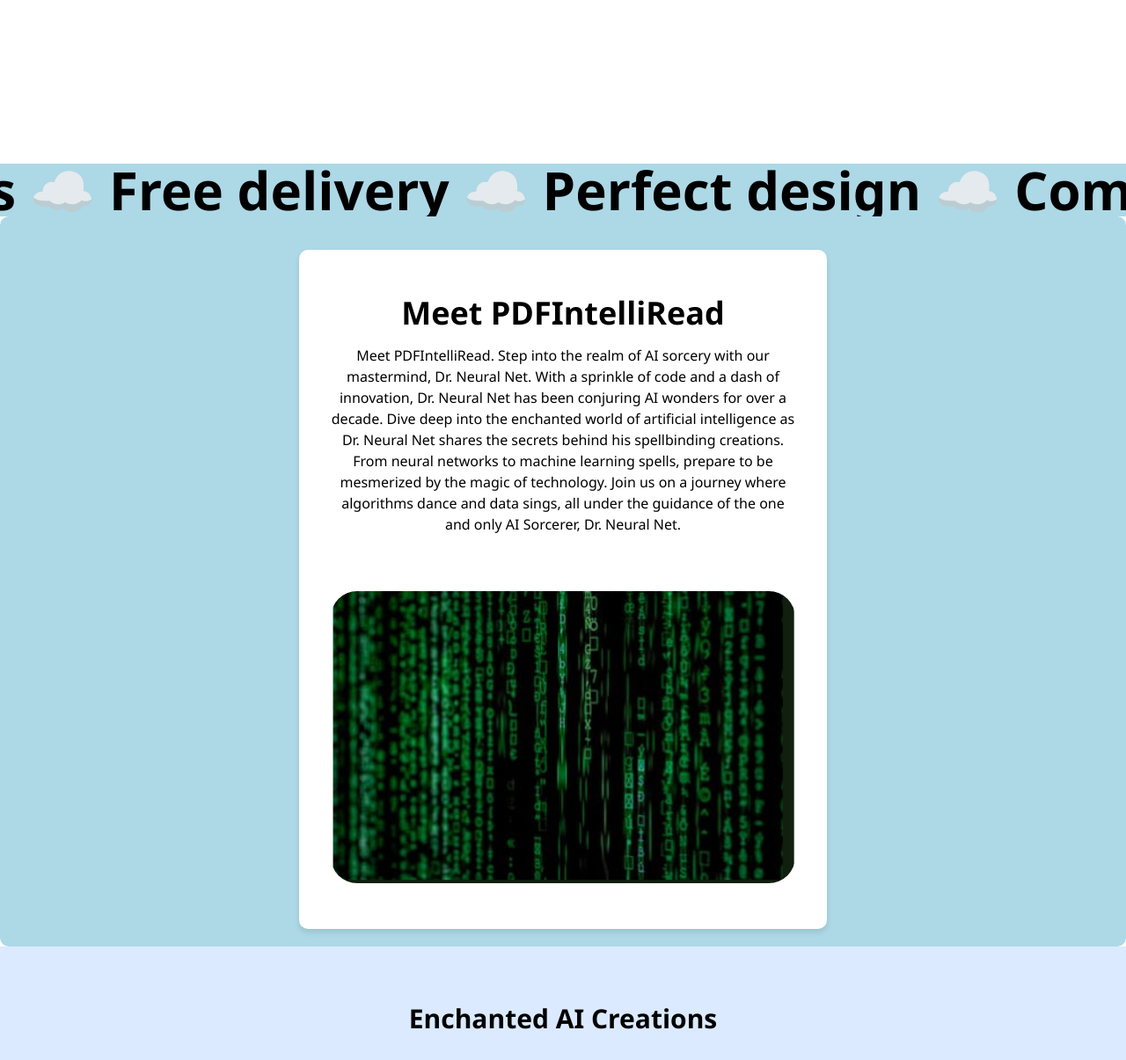
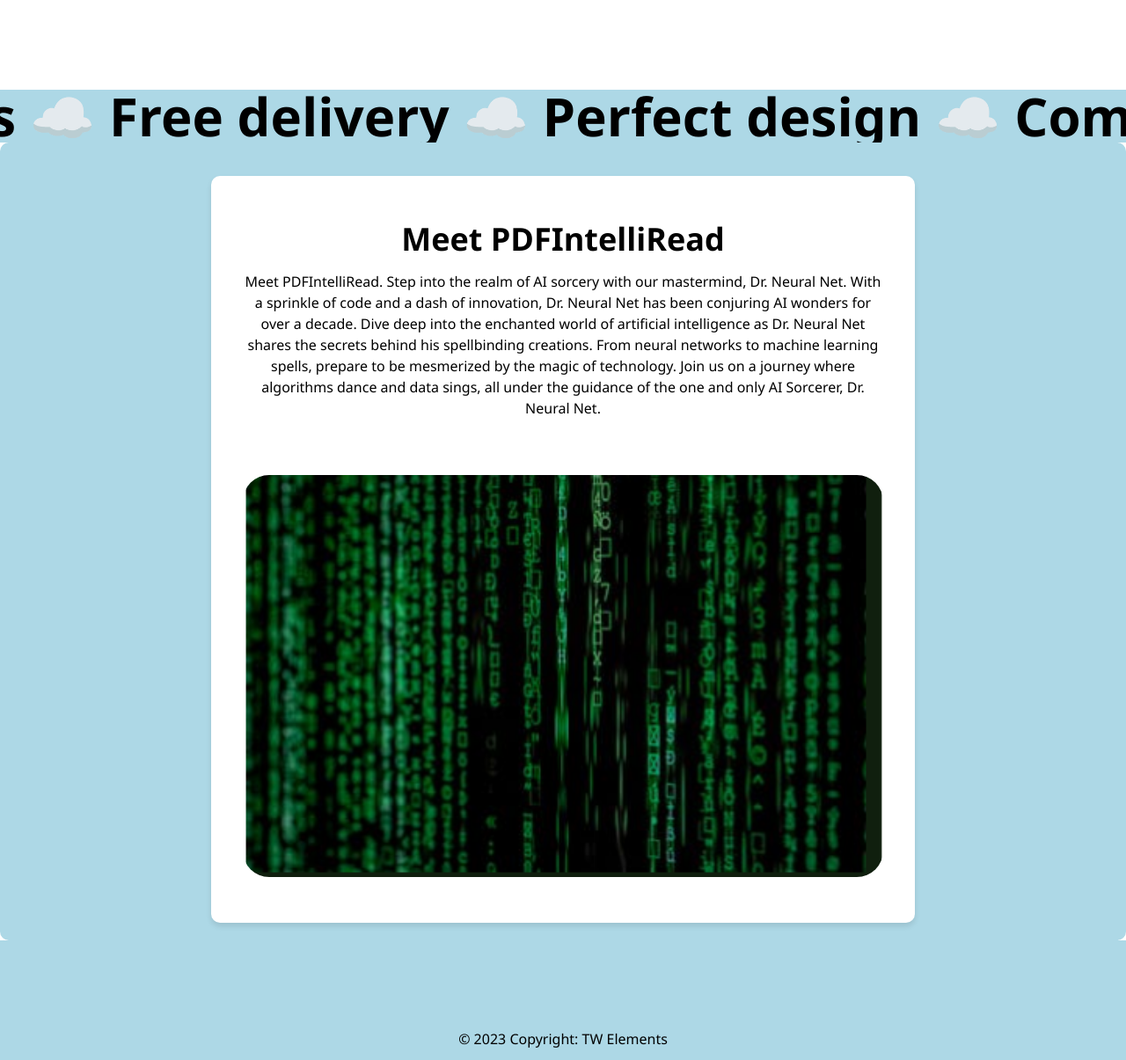
Before and after one commit to Agnes-Kalunda/PDF-IntelliRead, a Django app: page / in a window 1280 px wide. Shown: the part 956-2161 px from the top of the page at 88% size. Run offline with Django 3.2, Linux system fonts and the light colour scheme; some libraries are stand-ins or nearby versions.

Commit message:
refactor

```diff
--- a/pdfApp/templates/index.html
+++ b/pdfApp/templates/index.html
@@ -93,7 +93,7 @@
 
         /* Hero section styling */
         .hero {
-            padding: 100px 0;
+            padding-top: 10%;
             text-align: center;
             color: #fff;
             padding-top: 20%;
@@ -123,6 +123,7 @@
             display: inline-block;
             padding: 10px 20px;
             background-color: #007bff;
+            margin-bottom: 2%;
             color: #fff;
             font-weight: 600;
             border-radius: 50px;
@@ -154,6 +155,10 @@
             border-radius: 30px;
         }
 
+        span{
+            color: #007bff;
+        }
+
         .two-container {
             background-color: lightblue;
             padding: 20px;
@@ -170,8 +175,8 @@
             background-color: white;
             padding: 20px;
             border-radius: 10px;
-            width: 80%;
-            max-width: 600px; /* Max width to avoid stretching too much on large screens */
+            width: 90%;
+            max-width: 800px; /* Max width to avoid stretching too much on large screens */
             box-shadow: 0 4px 6px rgba(0, 0, 0, 0.1);
         }
 
@@ -198,33 +203,10 @@
     background-color: lightblue;
   }
 
-  .card {
-    width: 200px; /* Adjust card width as needed */
-    height: 300px; /* Adjust card height as needed */
-    transition: transform 0.5s ease-out;
-}
 
-.card .relative {
-    overflow: hidden;
-}
-
-.card .absolute {
-    top: 0;
-    left: 0;
-    right: 0;
-    bottom: 0;
-}
-
-.card .transform.translate-x-0 {
-    transform: translateX(0);
-}
-
-.card.out-of-view {
-    transform: translateX(-200%); /* Move card off screen to the left */
-    opacity: 0; /* Ensure opacity is set to fully transparent */
-    pointer-events: none; /* Disable pointer events for hidden cards */
-}
-
+  footer{
+    background-color: lightblue;
+  }
 
     </style>
 </head>
@@ -259,9 +241,9 @@
     <!-- Hero section -->
     <section class="hero">
         <div class="hero-content">
-            <h1 class="hero-title">Welcome to Our Landing Page</h1>
-            <p class="hero-subtitle">We are glad to have you here. Explore our website to know more.</p>
-            <a href="#" class="btn">Learn More</a>
+            <h1 class="hero-title">Welcome to <span>PDFIntelliRead</span></h1>
+            <p class="hero-subtitle">Explore the power of PDF intelligence.</p>
+            <a href="#" class="btn">Try it</a>
         </div>
     </section>
 
@@ -313,49 +295,126 @@
         </div>
     </section>
 
-    <section class="bg-blue-100 py-16">
-        <div class="container mx-auto px-4">
-            <h2 class="text-3xl font-bold text-center mb-8">Enchanted AI Creations</h2>
-            <div class="flex justify-center items-center overflow-hidden">
-                <div class="card relative overflow-hidden transform transition duration-500">
-                    <img src="https://r.mobirisesite.com/533449/assets/images/photo-1601132359864-c974e79890ac.jpeg" alt="Card Image" class="w-full h-64 object-cover">
-                </div>
-                <div class="card relative overflow-hidden transform transition duration-500">
-                    <img src="https://r.mobirisesite.com/533449/assets/images/photo-1569396116180-210c182bedb8.jpeg" alt="Card Image" class="w-full h-64 object-cover">
-                </div>
-                <div class="card relative overflow-hidden transform transition duration-500">
-                    <img src="https://r.mobirisesite.com/533449/assets/images/photo-1646583288948-24548aedffd8.jpeg" alt="Card Image" class="w-full h-64 object-cover">
-                </div>
-                <div class="card relative overflow-hidden transform transition duration-500">
-                    <img src="https://r.mobirisesite.com/533449/assets/images/photo-1605810230434-7631ac76ec81.jpeg" alt="Card Image" class="w-full h-64 object-cover">
-                </div>
-                <div class="card relative overflow-hidden transform transition duration-500">
-                    <img src="https://via.placeholder.com/300" alt="Card Image" class="w-full h-64 object-cover">
-                </div>
-            </div>
-        </div>
-    </section>
 
 
+<!--Footer container-->
+<footer
+  class="flex flex-col items-center bg-zinc-50 text-center text-surface dark:bg-neutral-700 dark:text-white">
+  <div class="container pt-9">
+    <!-- Social media icons container -->
+    <div class="mb-6 flex justify-center space-x-2">
+      <a
+        href="#!"
+        type="button"
+        class="rounded-full bg-transparent p-3 font-medium uppercase leading-normal text-surface transition duration-150 ease-in-out hover:bg-neutral-100 focus:outline-none focus:ring-0 dark:text-white dark:hover:bg-secondary-900"
+        data-twe-ripple-init>
+        <span class="[&>svg]:h-5 [&>svg]:w-5">
+          <svg
+            xmlns="http://www.w3.org/2000/svg"
+            fill="currentColor"
+            viewBox="0 0 320 512">
+            <!--!Font Awesome Free 6.5.1 by @fontawesome - https://fontawesome.com License - https://fontawesome.com/license/free Copyright 2024 Fonticons, Inc. -->
+            <path
+              d="M80 299.3V512H196V299.3h86.5l18-97.8H196V166.9c0-51.7 20.3-71.5 72.7-71.5c16.3 0 29.4 .4 37 1.2V7.9C291.4 4 256.4 0 236.2 0C129.3 0 80 50.5 80 159.4v42.1H14v97.8H80z" />
+          </svg>
+        </span>
+      </a>
+
+      <a
+        href="#!"
+        type="button"
+        class="rounded-full bg-transparent p-3 font-medium uppercase leading-normal text-surface transition duration-150 ease-in-out hover:bg-neutral-100 focus:outline-none focus:ring-0 dark:text-white dark:hover:bg-secondary-900"
+        data-twe-ripple-init>
+        <span class="mx-auto [&>svg]:h-5 [&>svg]:w-5">
+          <svg
+            xmlns="http://www.w3.org/2000/svg"
+            fill="currentColor"
+            viewBox="0 0 512 512">
+            <!--!Font Awesome Free 6.5.1 by @fontawesome - https://fontawesome.com License - https://fontawesome.com/license/free Copyright 2024 Fonticons, Inc. -->
+            <path
+              d="M389.2 48h70.6L305.6 224.2 487 464H345L233.7 318.6 106.5 464H35.8L200.7 275.5 26.8 48H172.4L272.9 180.9 389.2 48zM364.4 421.8h39.1L151.1 88h-42L364.4 421.8z" />
+          </svg>
+        </span>
+      </a>
+
+      <a
+        href="#!"
+        type="button"
+        class="rounded-full bg-transparent p-3 font-medium uppercase leading-normal text-surface transition duration-150 ease-in-out hover:bg-neutral-100 focus:outline-none focus:ring-0 dark:text-white dark:hover:bg-secondary-900"
+        data-twe-ripple-init>
+        <span class="mx-auto [&>svg]:h-5 [&>svg]:w-5">
+          <svg
+            xmlns="http://www.w3.org/2000/svg"
+            fill="currentColor"
+            viewBox="0 0 488 512">
+            <!--!Font Awesome Free 6.5.1 by @fontawesome - https://fontawesome.com License - https://fontawesome.com/license/free Copyright 2024 Fonticons, Inc. -->
+            <path
+              d="M488 261.8C488 403.3 391.1 504 248 504 110.8 504 0 393.2 0 256S110.8 8 248 8c66.8 0 123 24.5 166.3 64.9l-67.5 64.9C258.5 52.6 94.3 116.6 94.3 256c0 86.5 69.1 156.6 153.7 156.6 98.2 0 135-70.4 140.8-106.9H248v-85.3h236.1c2.3 12.7 3.9 24.9 3.9 41.4z" />
+          </svg>
+        </span>
+      </a>
+
+      <a
+        href="#!"
+        type="button"
+        class="rounded-full bg-transparent p-3 font-medium uppercase leading-normal text-surface transition duration-150 ease-in-out hover:bg-neutral-100 focus:outline-none focus:ring-0 dark:text-white dark:hover:bg-secondary-900"
+        data-twe-ripple-init>
+        <span class="mx-auto [&>svg]:h-5 [&>svg]:w-5">
+          <svg
+            xmlns="http://www.w3.org/2000/svg"
+            fill="currentColor"
+            viewBox="0 0 448 512">
+            <!--!Font Awesome Free 6.5.1 by @fontawesome - https://fontawesome.com License - https://fontawesome.com/license/free Copyright 2024 Fonticons, Inc. -->
+            <path
+              d="M224.1 141c-63.6 0-114.9 51.3-114.9 114.9s51.3 114.9 114.9 114.9S339 319.5 339 255.9 287.7 141 224.1 141zm0 189.6c-41.1 0-74.7-33.5-74.7-74.7s33.5-74.7 74.7-74.7 74.7 33.5 74.7 74.7-33.6 74.7-74.7 74.7zm146.4-194.3c0 14.9-12 26.8-26.8 26.8-14.9 0-26.8-12-26.8-26.8s12-26.8 26.8-26.8 26.8 12 26.8 26.8zm76.1 27.2c-1.7-35.9-9.9-67.7-36.2-93.9-26.2-26.2-58-34.4-93.9-36.2-37-2.1-147.9-2.1-184.9 0-35.8 1.7-67.6 9.9-93.9 36.1s-34.4 58-36.2 93.9c-2.1 37-2.1 147.9 0 184.9 1.7 35.9 9.9 67.7 36.2 93.9s58 34.4 93.9 36.2c37 2.1 147.9 2.1 184.9 0 35.9-1.7 67.7-9.9 93.9-36.2 26.2-26.2 34.4-58 36.2-93.9 2.1-37 2.1-147.8 0-184.8zM398.8 388c-7.8 19.6-22.9 34.7-42.6 42.6-29.5 11.7-99.5 9-132.1 9s-102.7 2.6-132.1-9c-19.6-7.8-34.7-22.9-42.6-42.6-11.7-29.5-9-99.5-9-132.1s-2.6-102.7 9-132.1c7.8-19.6 22.9-34.7 42.6-42.6 29.5-11.7 99.5-9 132.1-9s102.7-2.6 132.1 9c19.6 7.8 34.7 22.9 42.6 42.6 11.7 29.5 9 99.5 9 132.1s2.7 102.7-9 132.1z" />
+          </svg>
+        </span>
+      </a>
+
+      <a
+        href="#!"
+        type="button"
+        class="rounded-full bg-transparent p-3 font-medium uppercase leading-normal text-surface transition duration-150 ease-in-out hover:bg-neutral-100 focus:outline-none focus:ring-0 dark:text-white dark:hover:bg-secondary-900"
+        data-twe-ripple-init>
+        <span class="mx-auto [&>svg]:h-5 [&>svg]:w-5">
+          <svg
+            xmlns="http://www.w3.org/2000/svg"
+            fill="currentColor"
+            viewBox="0 0 448 512">
+            <!--!Font Awesome Free 6.5.1 by @fontawesome - https://fontawesome.com License - https://fontawesome.com/license/free Copyright 2024 Fonticons, Inc. -->
+            <path
+              d="M100.3 448H7.4V148.9h92.9zM53.8 108.1C24.1 108.1 0 83.5 0 53.8a53.8 53.8 0 0 1 107.6 0c0 29.7-24.1 54.3-53.8 54.3zM447.9 448h-92.7V302.4c0-34.7-.7-79.2-48.3-79.2-48.3 0-55.7 37.7-55.7 76.7V448h-92.8V148.9h89.1v40.8h1.3c12.4-23.5 42.7-48.3 87.9-48.3 94 0 111.3 61.9 111.3 142.3V448z" />
+          </svg>
+        </span>
+      </a>
+
+      <a
+        href="#!"
+        type="button"
+        class="rounded-full bg-transparent p-3 font-medium uppercase leading-normal text-surface transition duration-150 ease-in-out hover:bg-neutral-100 focus:outline-none focus:ring-0 dark:text-white dark:hover:bg-secondary-900"
+        data-twe-ripple-init>
+        <span class="mx-auto [&>svg]:h-5 [&>svg]:w-5">
+          <svg
+            xmlns="http://www.w3.org/2000/svg"
+            fill="currentColor"
+            viewBox="0 0 496 512">
+            <!--!Font Awesome Free 6.5.1 by @fontawesome - https://fontawesome.com License - https://fontawesome.com/license/free Copyright 2024 Fonticons, Inc. -->
+            <path
+              d="M165.9 397.4c0 2-2.3 3.6-5.2 3.6-3.3 .3-5.6-1.3-5.6-3.6 0-2 2.3-3.6 5.2-3.6 3-.3 5.6 1.3 5.6 3.6zm-31.1-4.5c-.7 2 1.3 4.3 4.3 4.9 2.6 1 5.6 0 6.2-2s-1.3-4.3-4.3-5.2c-2.6-.7-5.5 .3-6.2 2.3zm44.2-1.7c-2.9 .7-4.9 2.6-4.6 4.9 .3 2 2.9 3.3 5.9 2.6 2.9-.7 4.9-2.6 4.6-4.6-.3-1.9-3-3.2-5.9-2.9zM244.8 8C106.1 8 0 113.3 0 252c0 110.9 69.8 205.8 169.5 239.2 12.8 2.3 17.3-5.6 17.3-12.1 0-6.2-.3-40.4-.3-61.4 0 0-70 15-84.7-29.8 0 0-11.4-29.1-27.8-36.6 0 0-22.9-15.7 1.6-15.4 0 0 24.9 2 38.6 25.8 21.9 38.6 58.6 27.5 72.9 20.9 2.3-16 8.8-27.1 16-33.7-55.9-6.2-112.3-14.3-112.3-110.5 0-27.5 7.6-41.3 23.6-58.9-2.6-6.5-11.1-33.3 2.6-67.9 20.9-6.5 69 27 69 27 20-5.6 41.5-8.5 62.8-8.5s42.8 2.9 62.8 8.5c0 0 48.1-33.6 69-27 13.7 34.7 5.2 61.4 2.6 67.9 16 17.7 25.8 31.5 25.8 58.9 0 96.5-58.9 104.2-114.8 110.5 9.2 7.9 17 22.9 17 46.4 0 33.7-.3 75.4-.3 83.6 0 6.5 4.6 14.4 17.3 12.1C428.2 457.8 496 362.9 496 252 496 113.3 383.5 8 244.8 8zM97.2 352.9c-1.3 1-1 3.3 .7 5.2 1.6 1.6 3.9 2.3 5.2 1 1.3-1 1-3.3-.7-5.2-1.6-1.6-3.9-2.3-5.2-1zm-10.8-8.1c-.7 1.3 .3 2.9 2.3 3.9 1.6 1 3.6 .7 4.3-.7 .7-1.3-.3-2.9-2.3-3.9-2-.6-3.6-.3-4.3 .7zm32.4 35.6c-1.6 1.3-1 4.3 1.3 6.2 2.3 2.3 5.2 2.6 6.5 1 1.3-1.3 .7-4.3-1.3-6.2-2.2-2.3-5.2-2.6-6.5-1zm-11.4-14.7c-1.6 1-1.6 3.6 0 5.9 1.6 2.3 4.3 3.3 5.6 2.3 1.6-1.3 1.6-3.9 0-6.2-1.4-2.3-4-3.3-5.6-2z" />
+          </svg>
+        </span>
+      </a>
+    </div>
+  </div>
+
+  <!--Copyright section-->
+  <div class="w-full bg-black/5 p-4 text-center">
+    © 2023 Copyright:
+    <a href="https://tw-elements.com/">TW Elements</a>
+  </div>
+</footer>
 
 
-
-
-
-
-
-        <section class="two-container">
-        <div class="two">
-            <div class="container mx-auto px-4 py-8 text-center">
-                <h1 class="text-4xl font-extrabold mb-4">Meet PDFIntelliRead</h1>
-                <p>Meet PDFIntelliRead. Step into the realm of AI sorcery with our mastermind, Dr. Neural Net. With a sprinkle of code and a dash of innovation, Dr. Neural Net has been conjuring AI wonders for over a decade. Dive deep into the enchanted world of artificial intelligence as Dr. Neural Net shares the secrets behind his spellbinding creations. From neural networks to machine learning spells, prepare to be mesmerized by the magic of technology. Join us on a journey where algorithms dance and data sings, all under the guidance of the one and only AI Sorcerer, Dr. Neural Net.</p>
-            </div>
-
-            <div class="container mx-auto px-4 py-8 text-center">
-                <img src="{% static 'images/one.png' %}" alt="Logo" class="full-height-img">
-            </div>
-        </div>
-    </section>
 
 
 
@@ -378,33 +437,6 @@
             threeSection.style.opacity = '0';
         }
     });
-    document.addEventListener('DOMContentLoaded', function () {
-    const cards = document.querySelectorAll('.card');
-
-    function handleScroll() {
-        const scrollPosition = window.scrollY;
-
-        cards.forEach((card, index) => {
-            const cardTop = card.getBoundingClientRect().top + window.scrollY;
-            const cardBottom = cardTop + card.clientHeight;
-
-            if (scrollPosition + window.innerHeight > cardTop && scrollPosition < cardBottom) {
-                card.style.transform = 'translateX(0)';
-            } else if (scrollPosition > cardTop || scrollPosition + window.innerHeight < cardBottom) {
-                const offset = ((scrollPosition - cardTop) / window.innerHeight) * 200;
-                card.style.transform = `translateX(${offset}px)`;
-            } else {
-                card.style.transform = 'translateX(0)';
-            }
-        });
-    }
-
-    window.addEventListener('scroll', handleScroll);
-    handleScroll();
-});
-
-
-
 
 </script>
 
```
